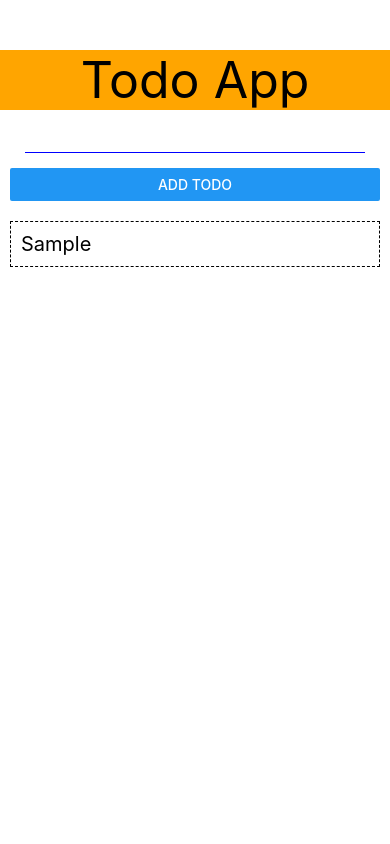
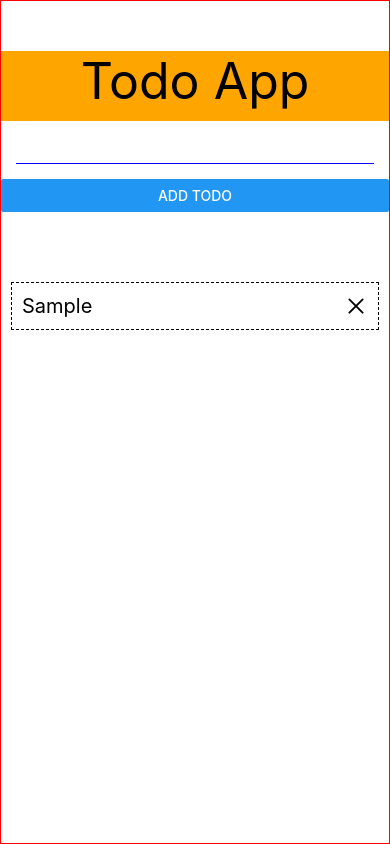
Before and after one commit to NgocDangVan/ReactNative_TodoApp, a React Native app: screen / in a window 390 px wide. Both pictures are taken after typing "Sample" into the empty fields and a click on the button "ADD TODO". Built offline with nearby package versions, Linux system fonts and the light colour scheme.

Commit message:
use icon

```diff
--- a/App.tsx
+++ b/App.tsx
@@ -1,6 +1,6 @@
 import { useState } from 'react';
 import { Alert, Button, FlatList, Keyboard, Pressable, StyleSheet, Text, TextInput, TouchableWithoutFeedback, View } from 'react-native';
-
+import {AntDesign} from '@expo/vector-icons';
 interface ITodo {
   id: number,
   name: string
@@ -36,8 +36,8 @@ export default function App() {
   }
 
   const deleteTodo = (id: number) => {
-    const newTodo = listTodo.filter(item => item.id !== id);
-    setListTodo(newTodo);
+    // const newTodo = listTodo.filter(item => item.id !== id);
+    // setListTodo(newTodo);
   }
 
   return (
@@ -47,7 +47,7 @@ export default function App() {
       }>
       <View style={styles.container}>
         <Text style={styles.header}>Todo App</Text>
-        <View style={styles.body}>
+        <View style={styles.form}>
           <TextInput
             value={todo}
             style={styles.todoInput}
@@ -62,7 +62,7 @@ export default function App() {
 
           </Button>
         </View>
-        <View style={styles.body}>
+        <View style={styles.todo}>
           <FlatList
             data={listTodo}
             keyExtractor={item => item.id + ""}
@@ -72,9 +72,12 @@ export default function App() {
                   onPress={() => deleteTodo(item.id)}
                   style = {({pressed}) => ({opacity: pressed ? 0.5 : 1})}
                 >
-                  <Text
-                    style = {styles.toDoItem}
-                  >{item.name}</Text>
+                  <View style={styles.groupTodo}>
+                    <Text
+                      style = {styles.toDoItem}
+                    >{item.name}</Text>
+                    <AntDesign name='close' size={24} color="black"></AntDesign>
+                  </View>
                 </Pressable>
 
               )
@@ -84,21 +87,40 @@ export default function App() {
         </View>
       </View>
     </TouchableWithoutFeedback>
-
   );
 }
 
 const styles = StyleSheet.create({
+  groupTodo: {
+    flexDirection: "row",
+    alignItems: "center",
+    justifyContent: "space-between",
+    borderWidth: 1,
+    borderStyle: "dashed",
+    marginBottom: 15,
+    marginHorizontal: 10,
+    padding: 10,
+  },
+  container: {
+    paddingTop: 50,
+    borderWidth: 1,
+    borderColor: "red",
+    flex: 1,
+    backgroundColor: '#fff',
+  },
   header: {
     backgroundColor: 'orange',
     paddingHorizontal: 20,
     textAlign: "center",
-    fontSize: 50
+    fontSize: 50,
+    flex: 1
   },
-  container: {
-    paddingTop: 50,
-    flex: 1,
-    backgroundColor: '#fff',
+  form: {
+    flex: 2,
+    marginBottom: 20,
+  },
+  todo: {
+    flex: 8,
   },
   todoInput: {
     borderBottomWidth: 1,
@@ -108,13 +130,10 @@ const styles = StyleSheet.create({
   },
   toDoItem: {
     fontSize: 20,
-    borderWidth: 1,
-    borderStyle: "dashed",
-    marginBottom: 20,
-    padding: 10
   },
   body: {
     paddingHorizontal: 10,
-    marginBottom: 20
+    marginBottom: 20,
+    flex: 1
   }
 });
```
Also changed, not shown: components/flexbox.tsx (added, +17 -0 lines).
